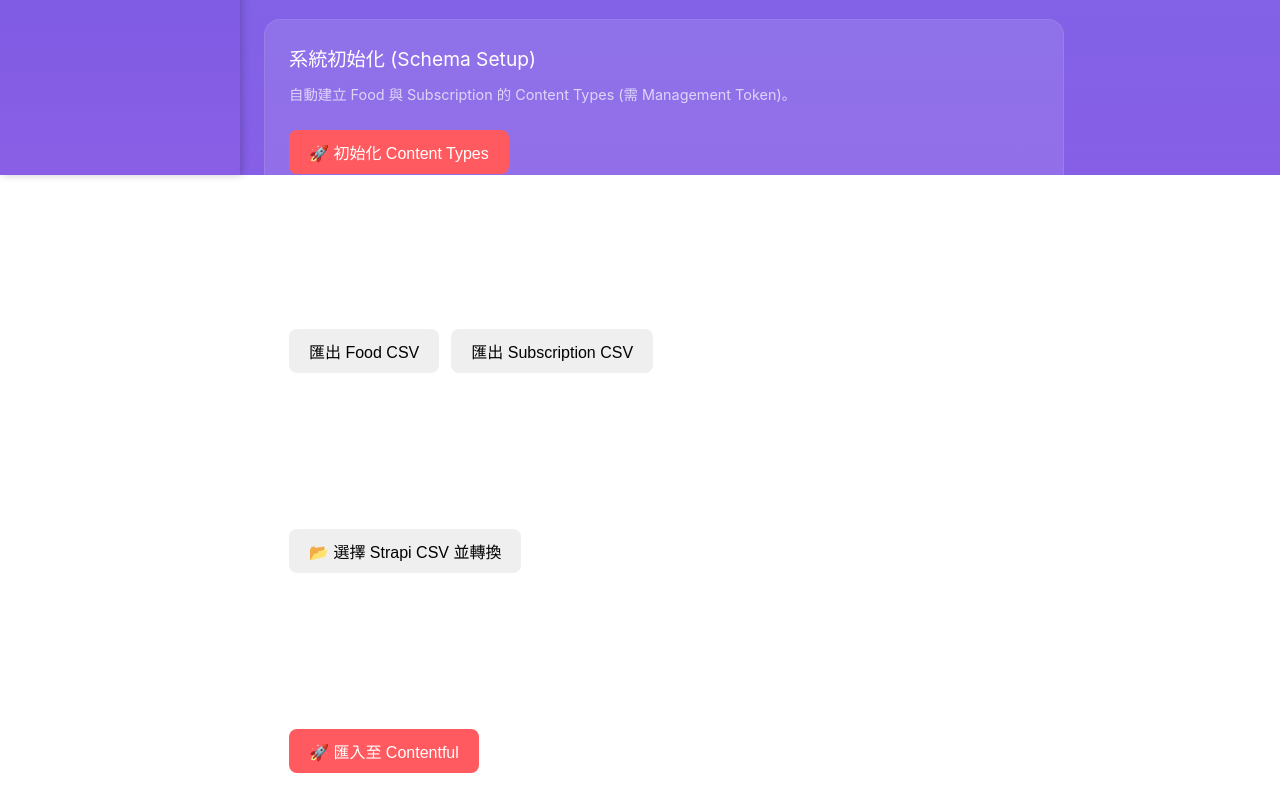
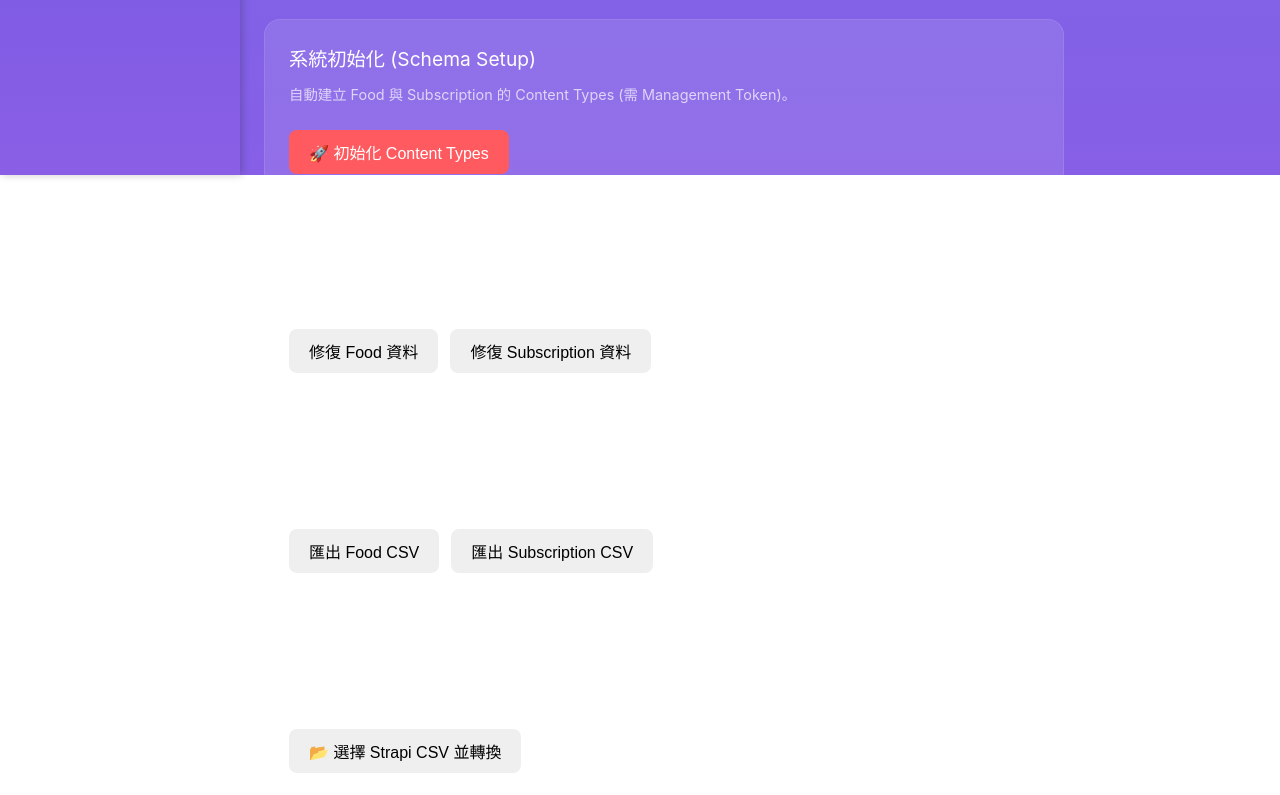
Before and after one commit to goldshoot0720/vuetraecontentful20260108, a Vue app: page /settings in a window 1280 px wide. Shown: the part 625-1420 px from the top of the page. Built offline with nearby package versions, Linux system fonts and the light colour scheme; no server answers.

Commit message:
Add republish feature to fix Contentful list view titles

```diff
--- a/src/views/SettingsView.vue
+++ b/src/views/SettingsView.vue
@@ -55,6 +55,19 @@
       </div>
 
       <div class="card" style="margin-top: 20px;">
+        <h3>修復資料顯示 (Republish Entries)</h3>
+        <p class="desc">若列表中的 Name 顯示為 "Untitled"，請嘗試執行此功能以重新發布所有資料。</p>
+
+        <div class="actions start">
+          <button class="btn" @click="republishEntries('food')">修復 Food 資料</button>
+          <button class="btn" @click="republishEntries('subscription')">修復 Subscription 資料</button>
+        </div>
+        <div v-if="republishStatus" class="status-log">
+          {{ republishStatus }}
+        </div>
+      </div>
+
+      <div class="card" style="margin-top: 20px;">
         <h3>資料匯出</h3>
         <p class="desc">將資料從 Contentful 匯出為 CSV 檔案。</p>
 
@@ -100,6 +113,7 @@ const accessToken = ref('');
 const managementToken = ref('');
 const managementTestStatus = ref('');
 const initStatus = ref('');
+const republishStatus = ref('');
 const importStatus = ref('');
 const importInput = ref(null);
 
@@ -247,6 +261,71 @@ const initializeContentTypes = async () => {
   } catch (error) {
     console.error('Initialization error:', error);
     initStatus.value = `初始化失敗：${error.message}`;
+  }
+};
+
+const republishEntries = async (contentType) => {
+  if (!managementToken.value.trim()) {
+    republishStatus.value = '請先輸入 Management Token。';
+    return;
+  }
+
+  republishStatus.value = `正在連線 Contentful Management API 以修復 ${contentType}...`;
+  const cma = createClient({ accessToken: managementToken.value.trim() });
+
+  try {
+    const space = await cma.getSpace(spaceId.value.trim());
+    const environment = await space.getEnvironment('master');
+
+    republishStatus.value = `正在取得 ${contentType} 的所有資料...`;
+    const entries = await environment.getEntries({ content_type: contentType, limit: 1000 });
+
+    if (entries.total === 0) {
+      republishStatus.value = `找不到任何 ${contentType} 資料。`;
+      return;
+    }
+
+    republishStatus.value = `找到 ${entries.total} 筆資料，開始重新發布 (Republish)...`;
+    let count = 0;
+    let failCount = 0;
+
+    for (const entry of entries.items) {
+      try {
+        // Just publishing the existing entry forces a refresh of system properties like display title
+        // If it's in draft, we might want to publish it?
+        // Or if it's already published, we unpublish then publish?
+        // Actually, just .publish() on an already published entry is a valid operation (re-publish).
+        // However, if the entry has pending changes, this will publish them.
+
+        // Strategy: We update the entry with no changes to trigger a "changed" state if needed,
+        // but usually publish() is enough if the displayField was just changed in the content type.
+
+        // But if the entry is NOT published (Draft), we shouldn't force publish it unless the user wants to.
+        // Assuming this is for migrated data which should be published.
+
+        if (entry.isPublished()) {
+           const updatedEntry = await entry.publish();
+           count++;
+        } else {
+           // If it is draft, maybe just leave it? Or try to publish?
+           // Let's try to publish.
+           const updatedEntry = await entry.publish();
+           count++;
+        }
+        republishStatus.value = `進度：${count}/${entries.total} (成功)`;
+        // Rate limit
+        await new Promise(r => setTimeout(r, 150));
+      } catch (e) {
+        console.error(`Failed to republish entry ${entry.sys.id}:`, e);
+        failCount++;
+      }
+    }
+
+    republishStatus.value = `修復完成！成功：${count}，失敗/跳過：${failCount}\n請重新整理 Contentful 頁面查看結果。`;
+
+  } catch (error) {
+    console.error('Republish error:', error);
+    republishStatus.value = `修復失敗：${error.message}`;
   }
 };
 
```
